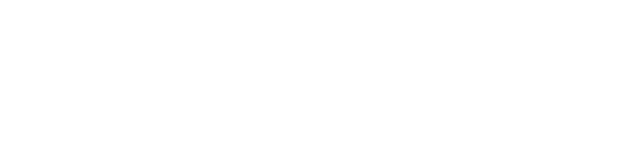
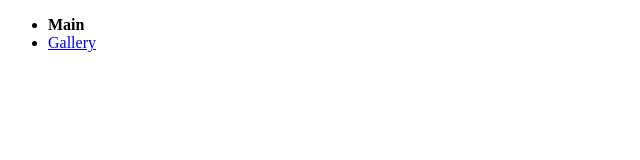
Before and after one commit to VitR-Revenko/lesson5, a plain HTML site: page index.html in a window 1280 px wide. Shown: the whole page, without its empty margins (0-640 px from the left). Drawn offline with Linux system fonts and the light colour scheme.

Commit message:
add menu on index

```diff
--- a/index.html
+++ b/index.html
@@ -6,5 +6,10 @@
     <meta name="viewport" content="width=device-width, initial-scale=1.0" />
     <title>Main</title>
   </head>
-  <body></body>
+  <body>
+    <ul>
+      <li><strong>Main</strong></li>
+      <li><a href="gallery.html">Gallery</a></li>
+    </ul>
+  </body>
 </html>
```
